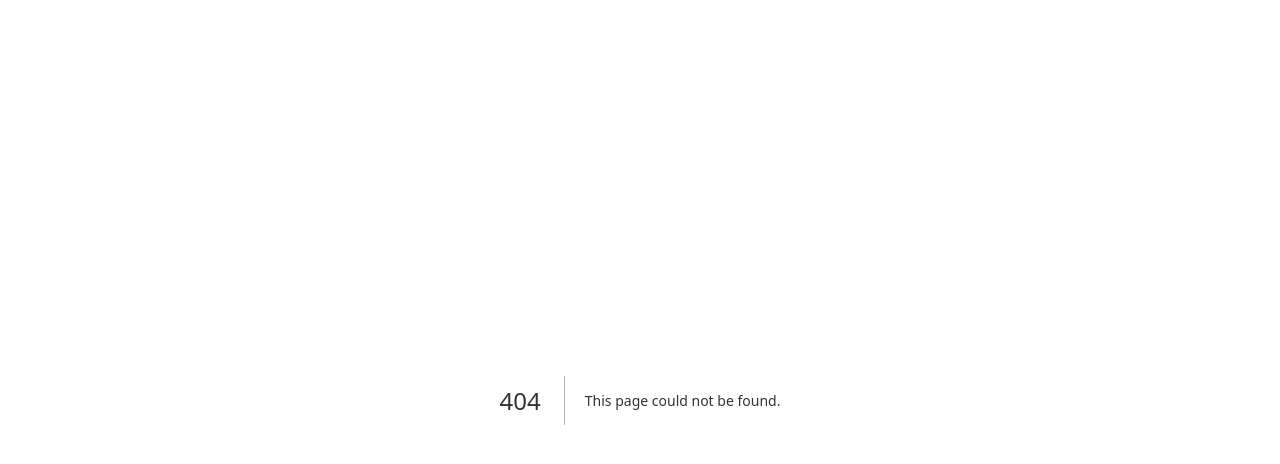
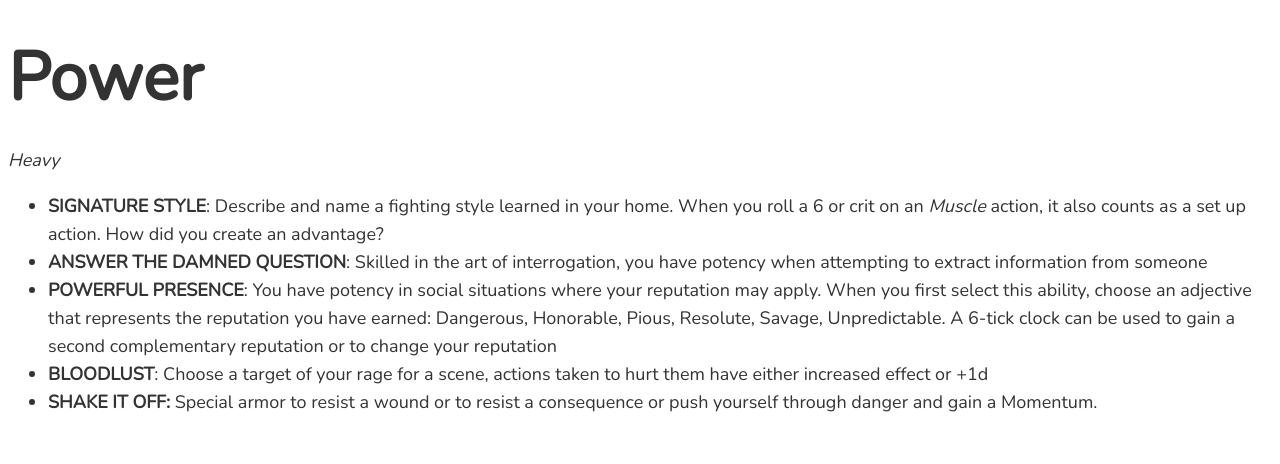
Before and after one commit to matt-gefen/radiant-hack, a Next.js app: page /classes_v2/power in a window 1280 px wide. Before the commit this address had no page. Shown: the top 464 px of the page. Built offline with nearby package versions, Linux system fonts and the light colour scheme.

Commit message:
feat: add Power and Wisdom achetype starters

```diff
--- /dev/null
+++ b/pages/classes_v2/power.mdx
@@ -0,0 +1,7 @@
+# Power
+*Heavy*
+- **SIGNATURE STYLE**: Describe and name a fighting style learned in your home. When you roll a 6 or crit on an *Muscle* action, it also counts as a set up action. How did you create an advantage?
+- **ANSWER THE DAMNED QUESTION**: Skilled in the art of interrogation, you have potency when attempting to extract information from someone
+- **POWERFUL PRESENCE**: You have potency in social situations where your reputation may apply. When you first select this ability, choose an adjective that represents the reputation you have earned: Dangerous, Honorable, Pious, Resolute, Savage, Unpredictable. A 6-tick clock can be used to gain a second complementary reputation or to change your reputation
+- **BLOODLUST**: Choose a target of your rage for a scene, actions taken to hurt them have either increased effect or +1d
+- **SHAKE IT OFF:** Special armor to resist a wound or to resist a consequence or push yourself through danger and gain a Momentum.
--- a/theme.config.tsx
+++ b/theme.config.tsx
@@ -31,6 +31,6 @@ const config: DocsThemeConfig = {
       }
     }
   }
-}
+}3
 
 export default config
```
Also changed, not shown: pages/classes_v2/wisdom.mdx (added, +7 -0 lines).
